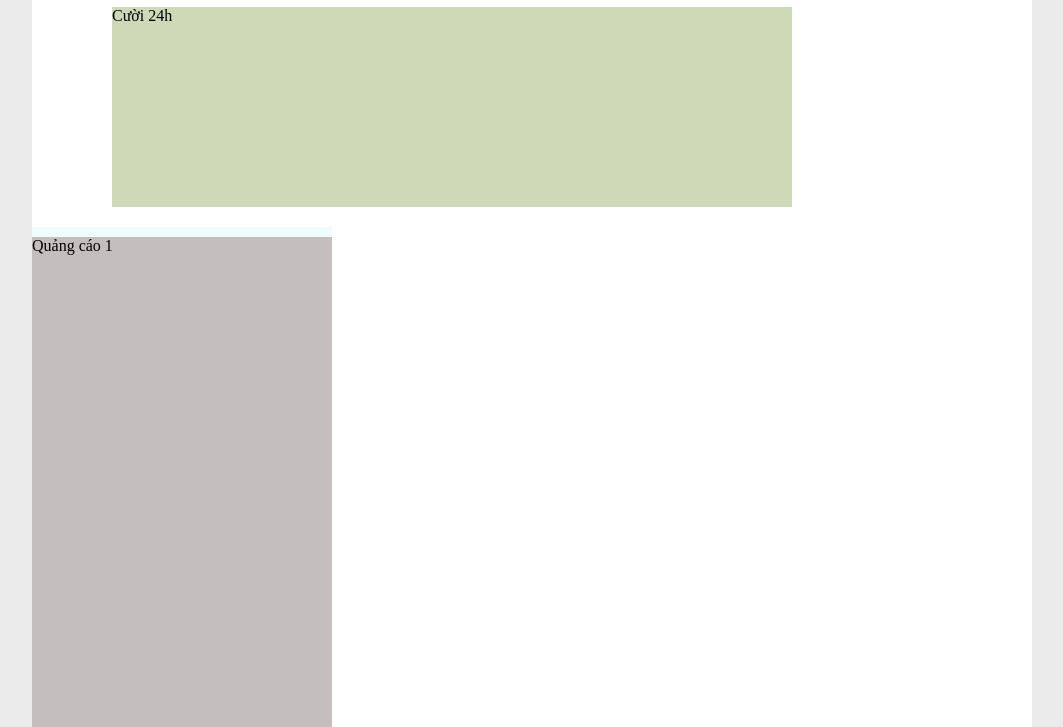
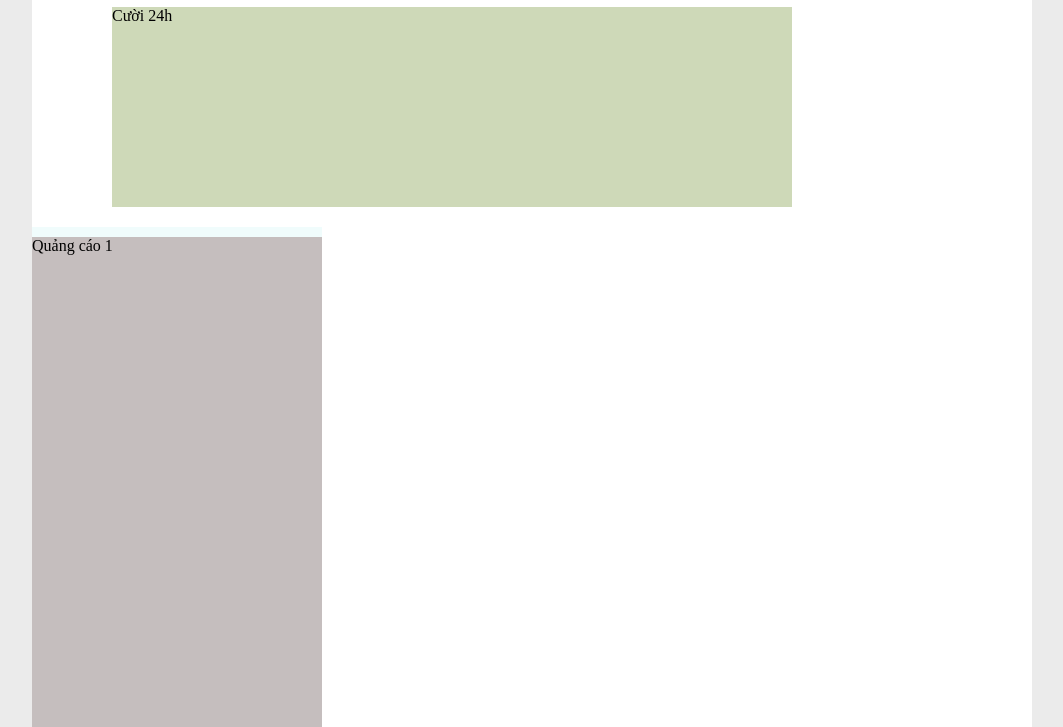
Before and after one commit to Vanchiendtvt/baiTap1CSS, a plain HTML site: page index.html in a window 1280 px wide. Shown: the part 3610-4337 px from the top of the page, without its empty margins (108-1171 px from the left). Drawn offline with Linux system fonts and the light colour scheme.

Commit message:
Update style.css

```diff
--- a/style.css
+++ b/style.css
@@ -132,10 +132,11 @@
 
 /* Sildebar */
 #sildebar{
-    width: 300px;
+    width: 290px;
     background:rgb(240, 252, 252);
     float:left;
     clear: right;
+    margin-right: 10px;
 }
 #sildebar .quangcaoSb1{
     height: 700px;
```
